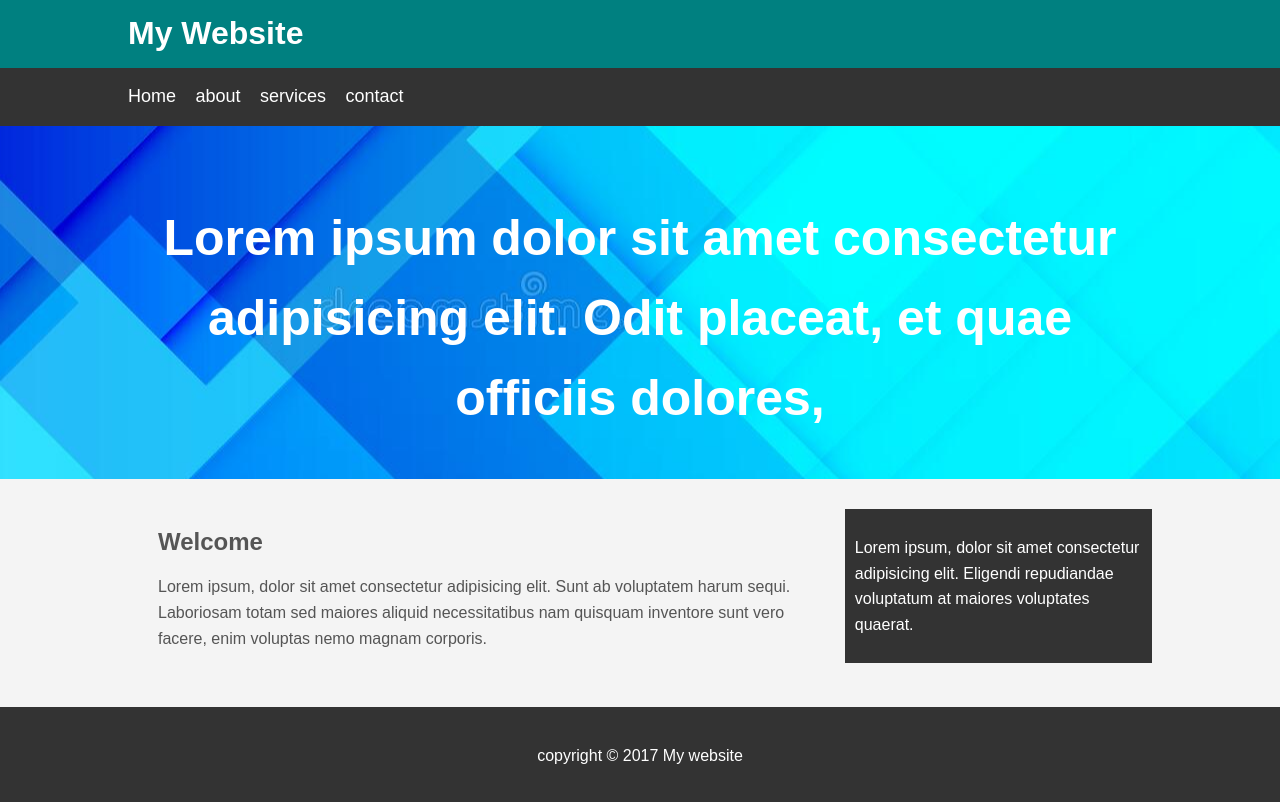
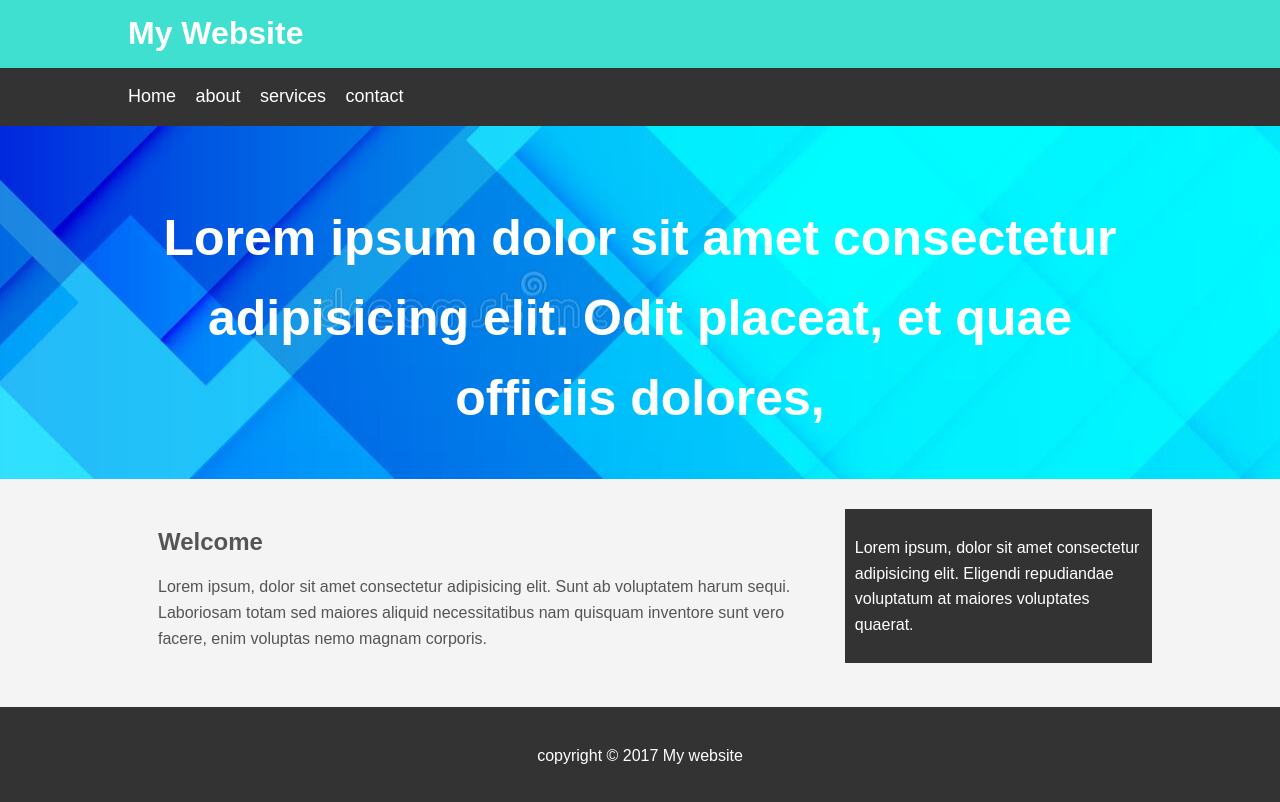
Before and after one commit to PaxtonK16/css, a plain HTML site: page mywebsite/index.html in a window 1280 px wide. Drawn offline with Linux system fonts and the light colour scheme.

Commit message:
honestly just troublshooting an error

```diff
--- a/mywebsite/css/style.css
+++ b/mywebsite/css/style.css
@@ -14,7 +14,7 @@ body{
 }
 
 #main-header{
-    background-color:teal;
+    background-color:turquoise;
     color:#fff;
 }
 
```
